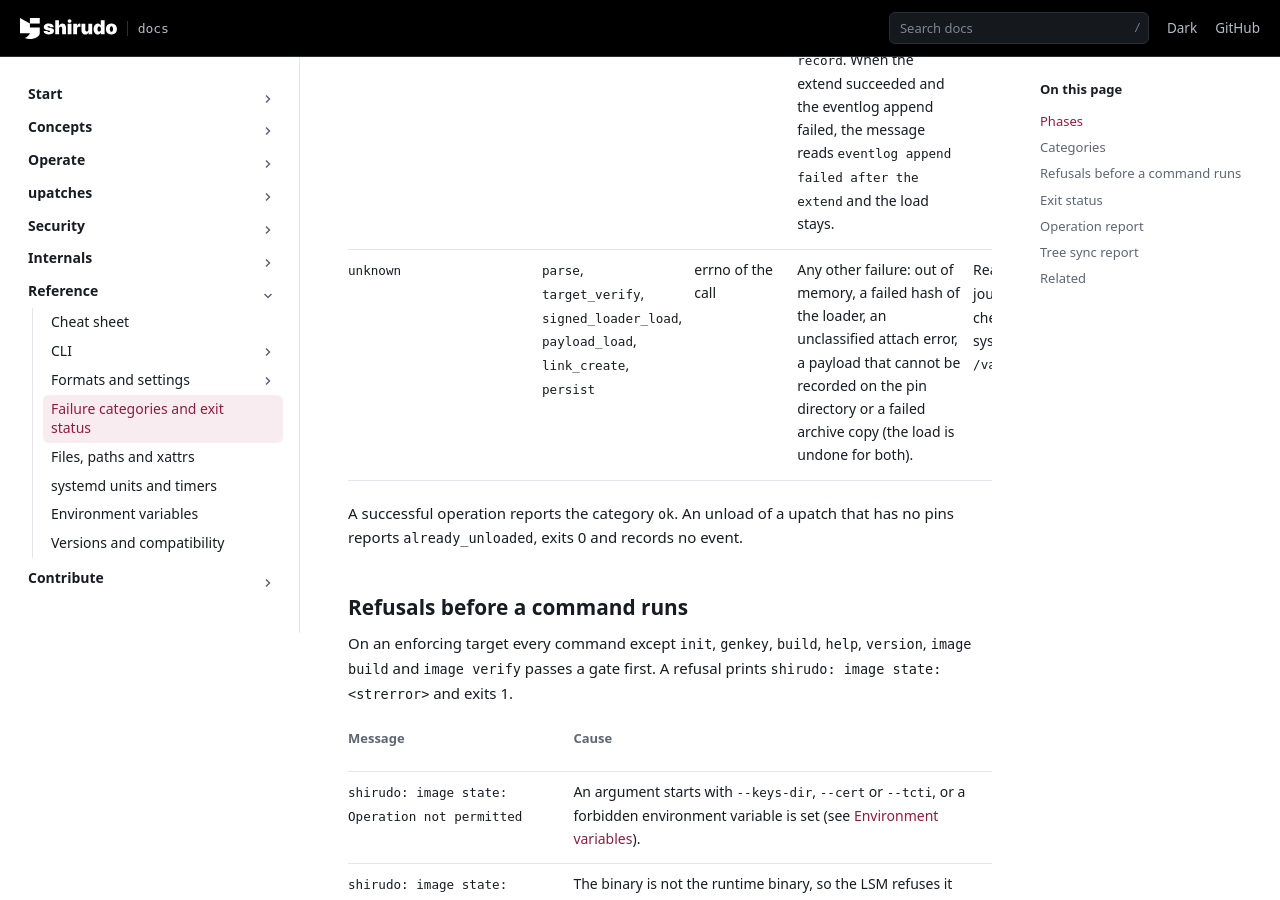
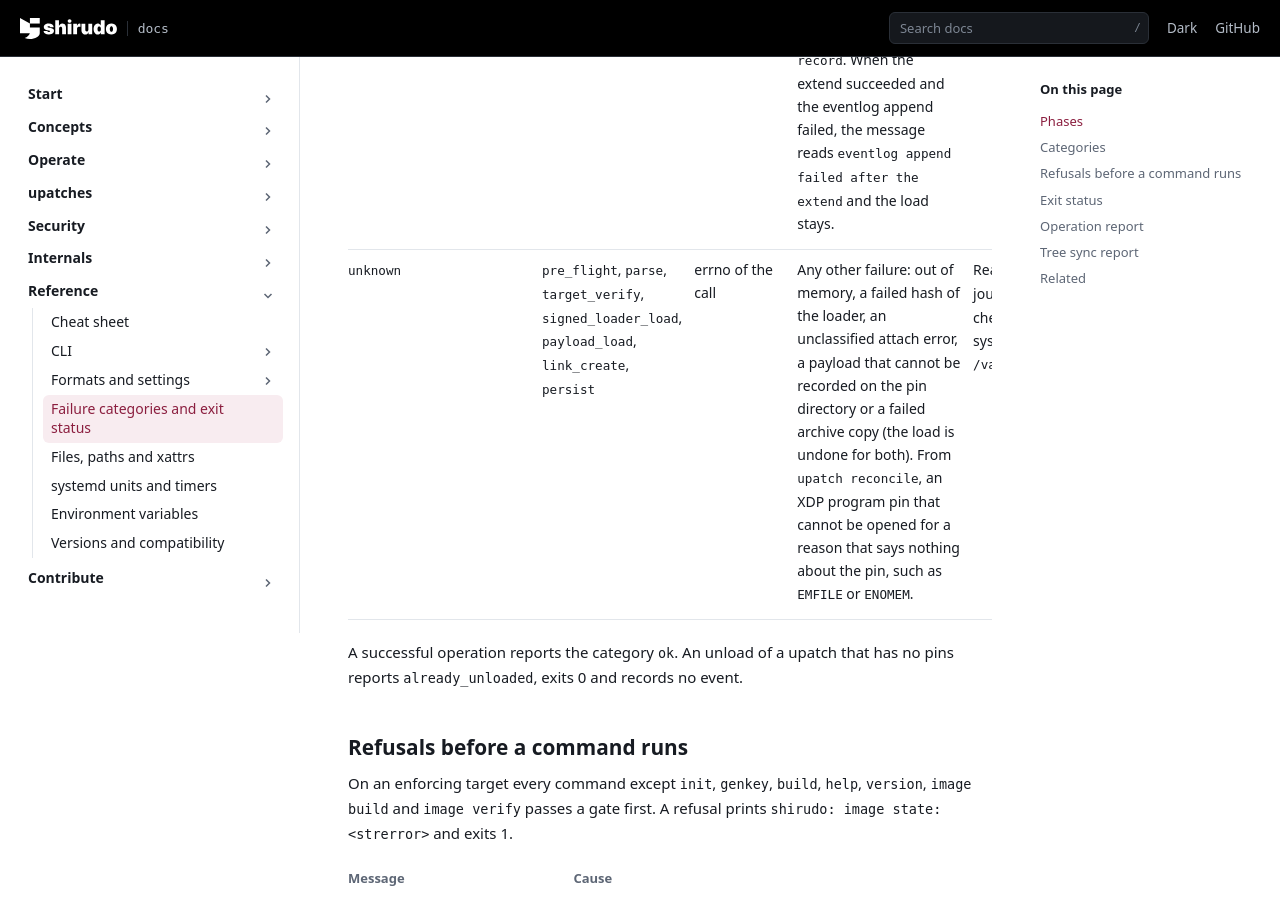
Before and after one commit to AliBashaSY/shirudo, a Sphinx documentation site: the page built from Documentation/reference/failure-categories.rst, in a window 1280 px wide and 900 px high, scrolled down 5999 px. Built offline with Sphinx 7.4.7, drawn with Linux system fonts in a browser that asks for light colours; pages that are not in the unit, such as notebooks, are missing from menus.

Commit message:
upatch: report only a missing or wrong XDP program pin as tampered
reconcile_prog_failed() reported every failure to open an XDP program
pin, other than EACCES and EPERM, as tampered. That included EMFILE,
ENFILE and ENOMEM from bpf_obj_get(), and ENAMETOOLONG from the pin
path. The documentation says to handle tampered as an incident and not
to retry, so a host short of descriptors raised an incident.

Report tampered only for ENOENT, a pin that is gone, and ESTALE, a pin
that holds no XDP program. Any other error is unknown with "cannot open
an XDP program pin", as stale_unless_resources() already separates
resource errors from tampering for the archive checks.

Signed-off-by: John Fastabend <john.fastabend@gmail.com>

```diff
--- a/Documentation/reference/failure-categories.rst
+++ b/Documentation/reference/failure-categories.rst
@@ -245,13 +245,16 @@ Categories
      - Check ``shirudo status``. A register ahead of the eventlog shows as
        ``tampered``; handle that as an incident.
    * - ``unknown``
-     - ``parse``, ``target_verify``, ``signed_loader_load``,
-       ``payload_load``, ``link_create``, ``persist``
+     - ``pre_flight``, ``parse``, ``target_verify``,
+       ``signed_loader_load``, ``payload_load``, ``link_create``,
+       ``persist``
      - errno of the call
      - Any other failure: out of memory, a failed hash of the loader, an
        unclassified attach error, a payload that cannot be recorded on the
        pin directory or a failed archive copy (the load is undone for
-       both).
+       both). From ``upatch reconcile``, an XDP program pin that cannot
+       be opened for a reason that says nothing about the pin, such as
+       ``EMFILE`` or ``ENOMEM``.
      - Read ``message`` and the journal. For ``persist``, check the space
        on the file system that holds ``/var/lib/shirudo``.
 
```
Also changed, not shown: 1 other file.
